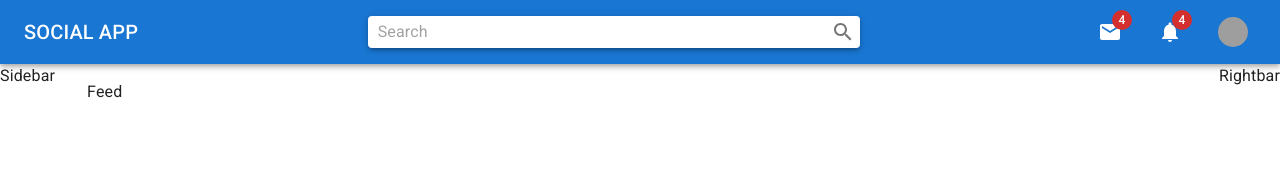
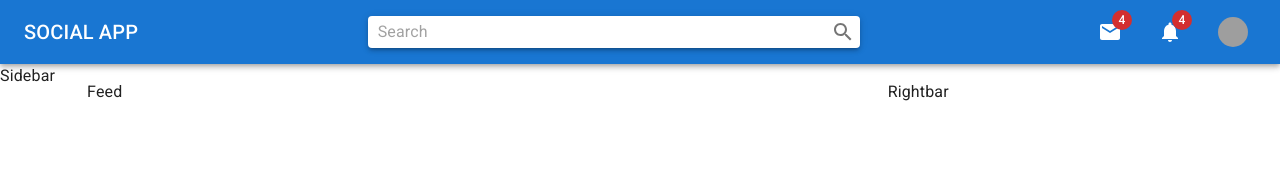
Before and after one commit to RealStankle/Social-Media-App, a React (Vite) app: page / in a window 1280 px wide. Shown: the top 170 px of the page. Built offline with nearby package versions, Linux system fonts and the light colour scheme; grey boxes are pictures that could not be loaded.

Commit message:
feat: initial adjustment for Rightbar component

```diff
--- a/src/components/Rightbar.jsx
+++ b/src/components/Rightbar.jsx
@@ -1,7 +1,18 @@
+import { Box } from '@mui/material';
 import React from 'react';
 
 const Rightbar = () => {
-  return <div>Rightbar</div>;
+  return (
+    <Box
+      sx={{
+        flex: 2,
+        p: 2,
+        display: { xs: 'none', sm: 'block' },
+      }}
+    >
+      Rightbar
+    </Box>
+  );
 };
 
 export default Rightbar;
```
